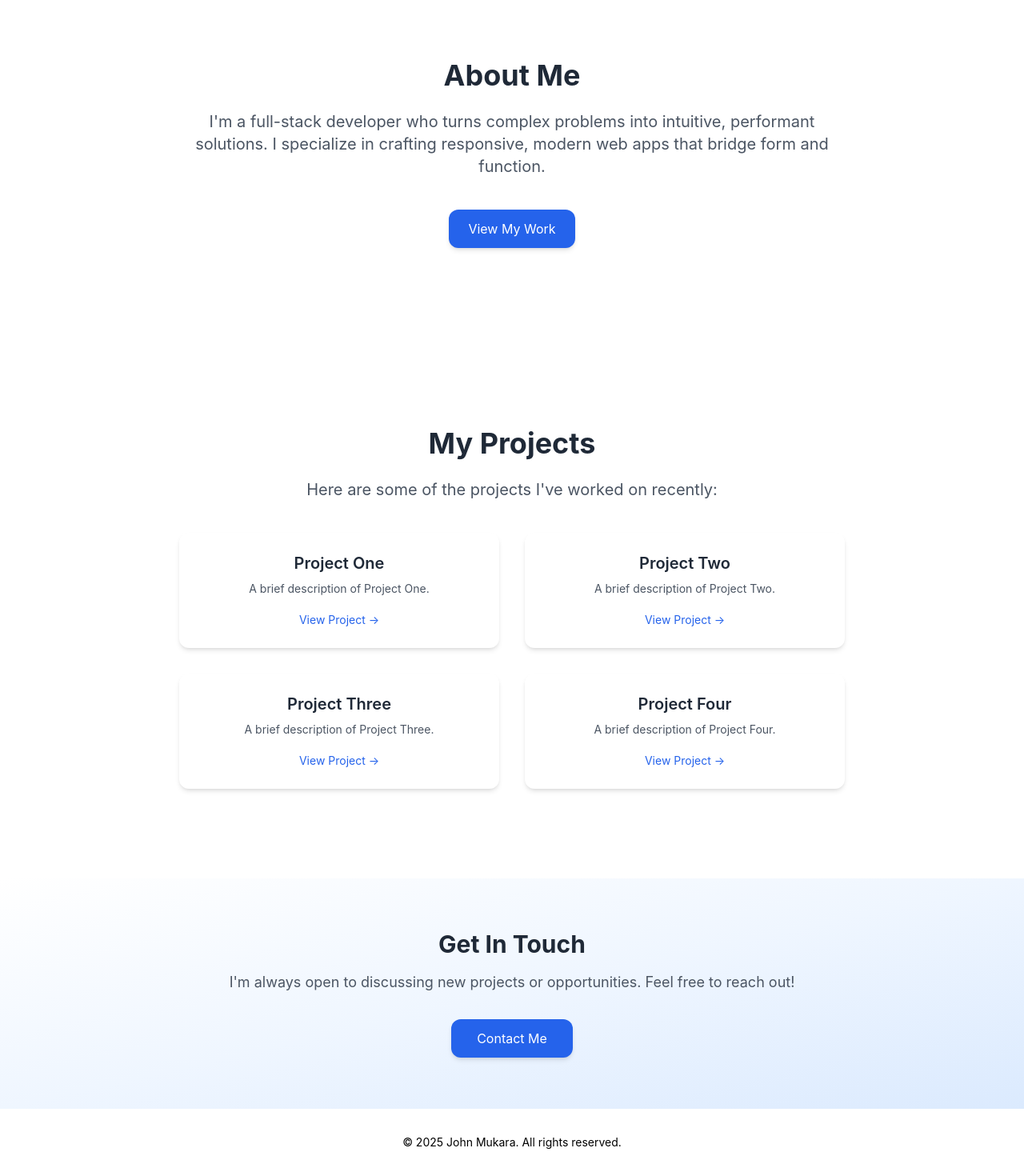
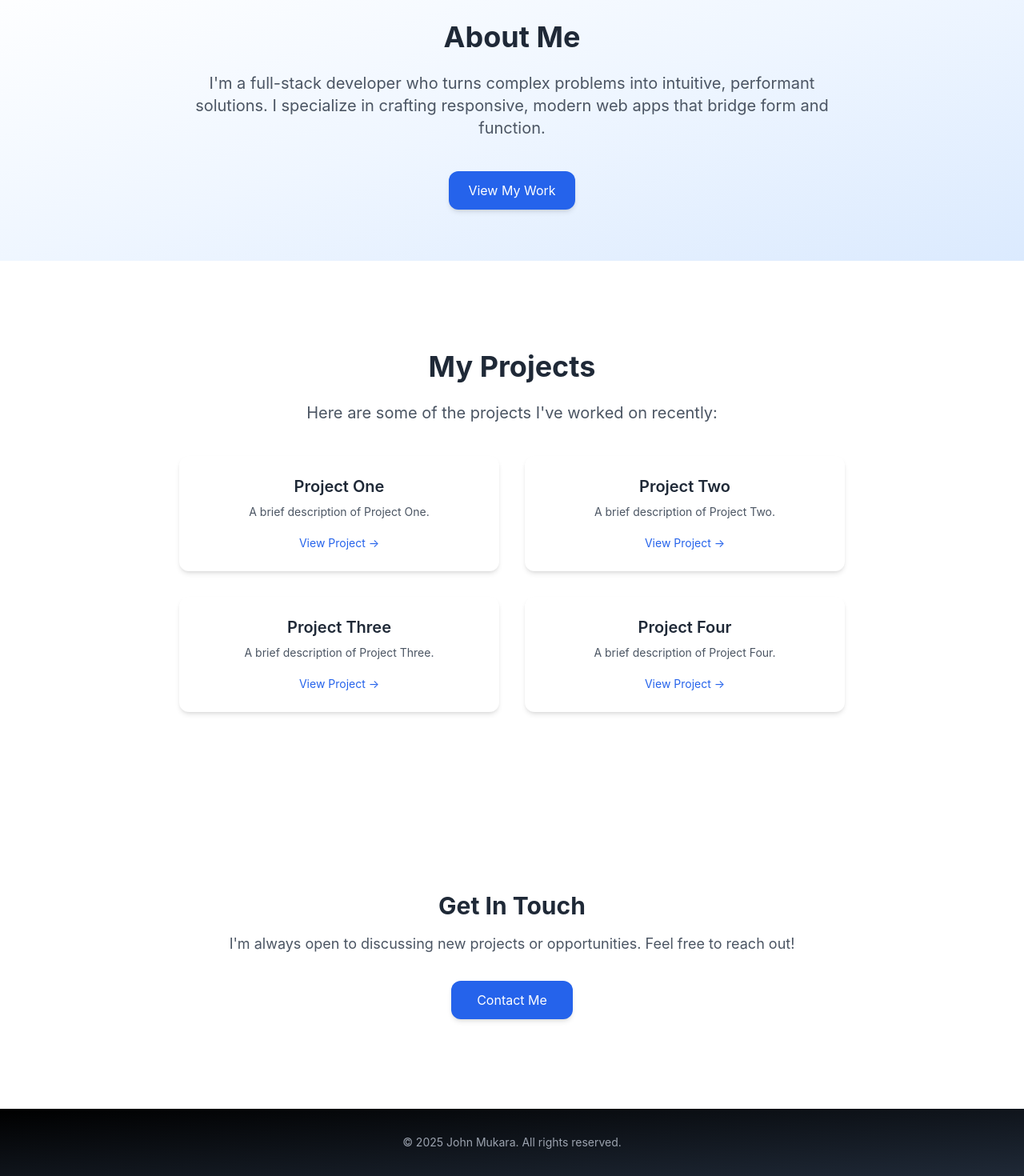
Before and after one commit to muk-p/port, a React (Create React App) app: page / in a window 1280 px wide. Shown: the part 914-2384 px from the top of the page at 80% size. Built offline with nearby package versions, Linux system fonts and the light colour scheme.

Commit message:
final changes

```diff
--- a/src/components/AboutSection.js
+++ b/src/components/AboutSection.js
@@ -5,7 +5,7 @@ const AboutSection = () => {
   };
 
   return (
-    <section id="about" className="py-28 bg-white">
+    <section id="about" className="py-16 bg-gradient-to-br from-white via-blue-50 to-blue-100">
       <div className="max-w-4xl mx-auto px-4 sm:px-6 lg:px-8 text-center">
         <h2 className="text-4xl font-bold text-gray-800 mb-6">About Me</h2>
         <p className="text-lg sm:text-xl text-gray-600 leading-relaxed mb-10">
--- a/src/components/ContactSetion.js
+++ b/src/components/ContactSetion.js
@@ -5,7 +5,7 @@ const ContactSection = () => {
   };
 
   return (
-   <section id="contact" className="py-16 bg-gradient-to-br from-white via-blue-50 to-blue-100">
+   <section id="contact" className="py-28 bg-white">
     <div className="max-w-4xl mx-auto px-4 sm:px-6 lg:px-8 text-center">
       <h2 className="text-3xl font-bold text-gray-800 mb-4">Get In Touch</h2>
       <p className="text-lg text-gray-600 mb-8">
--- a/src/components/Footer.js
+++ b/src/components/Footer.js
@@ -1,8 +1,8 @@
 const Footer = () => {
   return (
-    <footer className="py-8 bg-background">
+    <footer className="py-8 bg-gradient-to-br from-black to-gray-800 text-white">
       <div className="max-w-4xl mx-auto px-4 sm:px-6 lg:px-8 text-center">
-        <p className="text-sm text-primary-foreground/80">
+        <p className="text-sm text-gray-400">
           &copy; {new Date().getFullYear()} John Mukara. All rights reserved.
         </p>
       </div>
```
